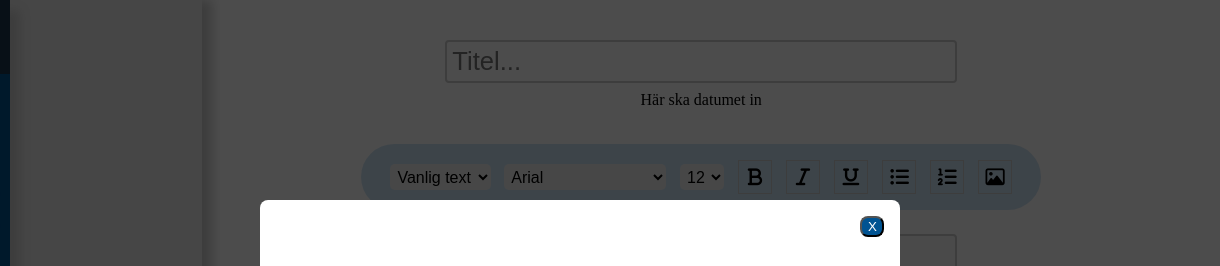
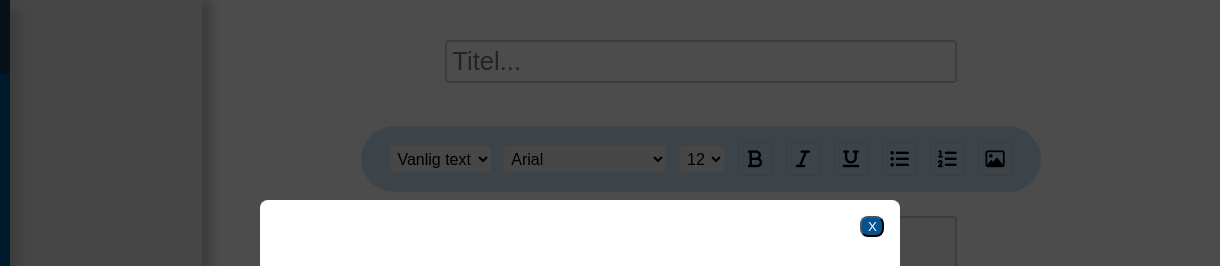
Before and after one commit to jhn322/quire, a plain HTML site: page index.html in a window 1280 px wide. Shown: the top 266 px of the page, 60-1280 px from the left. Drawn offline with Linux system fonts and the light colour scheme.

Commit message:
date is dynamic

```diff
--- a/index.html
+++ b/index.html
@@ -28,7 +28,7 @@
       <!-- title-section -->
       <div class="title-section">
         <input type="text" name="title" id="title" placeholder="Titel...">
-        <p id="noteDate">Här ska datumet in</p>
+        <p id="noteDate"></p>
       </div>
       <!-- toolbar-section  -->
       <div id="toolbar" class="toolbar toolbar-hidden">
```
